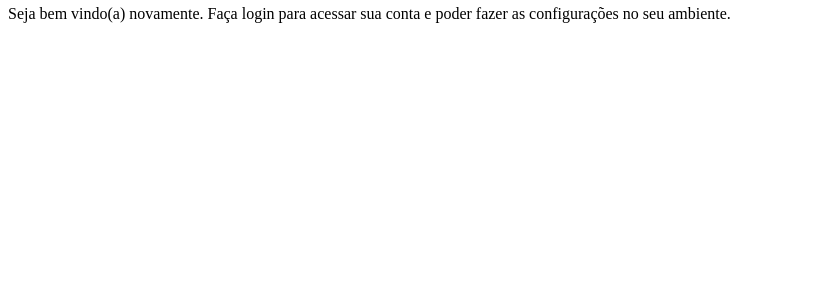
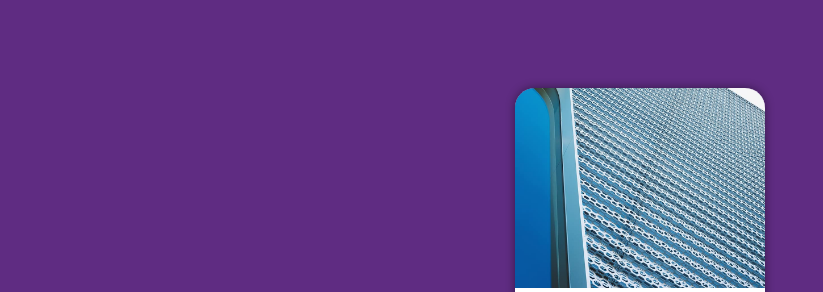
Before and after one commit to Guga-tab/projeto-login, a plain HTML site: page index.html in a window 1280 px wide. Shown: the part 62-354 px from the top of the page, without its empty margins (0-823 px from the left). Drawn offline with Linux system fonts and the light colour scheme.

Commit message:
atualização

```diff
--- a/estilos/style.css
+++ b/estilos/style.css
@@ -5,3 +5,48 @@ Paleta de cores
 Verde: #49ea09d
 Lilás: #5f2c82
 */
+
+*{
+    font-family: system-ui, -apple-system, BlinkMacSystemFont, 'Segoe UI', Roboto, Oxygen, Ubuntu, Cantarell, 'Open Sans', 'Helvetica Neue', sans-serif;
+    padding: 0;
+    margin: 0;
+    box-sizing: border-box;
+}
+
+html, body{
+    background-color: #5f2c82;
+    height: 100vh;
+    width: 100vw;
+}
+
+main{
+    position: relative;
+    height: 100vh;
+    width: 100vw;
+}
+
+section#login{
+    background-color: white;
+    position: absolute;
+    top: 50%;
+    left: 50%;
+    overflow: hidden;
+    transform: translate(-50%, -50%);
+    width: 250px;
+    height: 500px;
+    border-radius: 20px;
+    box-shadow: 0px 0px 10px rgba(0, 0, 0, 0.450);
+}
+
+div#imagem{
+    display: block;
+    background: #5f2c82 url(../imagens/metal.jpg);
+    background-size: cover;
+    background-position: left bottom;
+    height: 200px;
+}
+
+div#formulário{
+    display: block;
+    padding: 10px;
+}
```
Also changed, not shown: index.html (+3 -1 lines).
